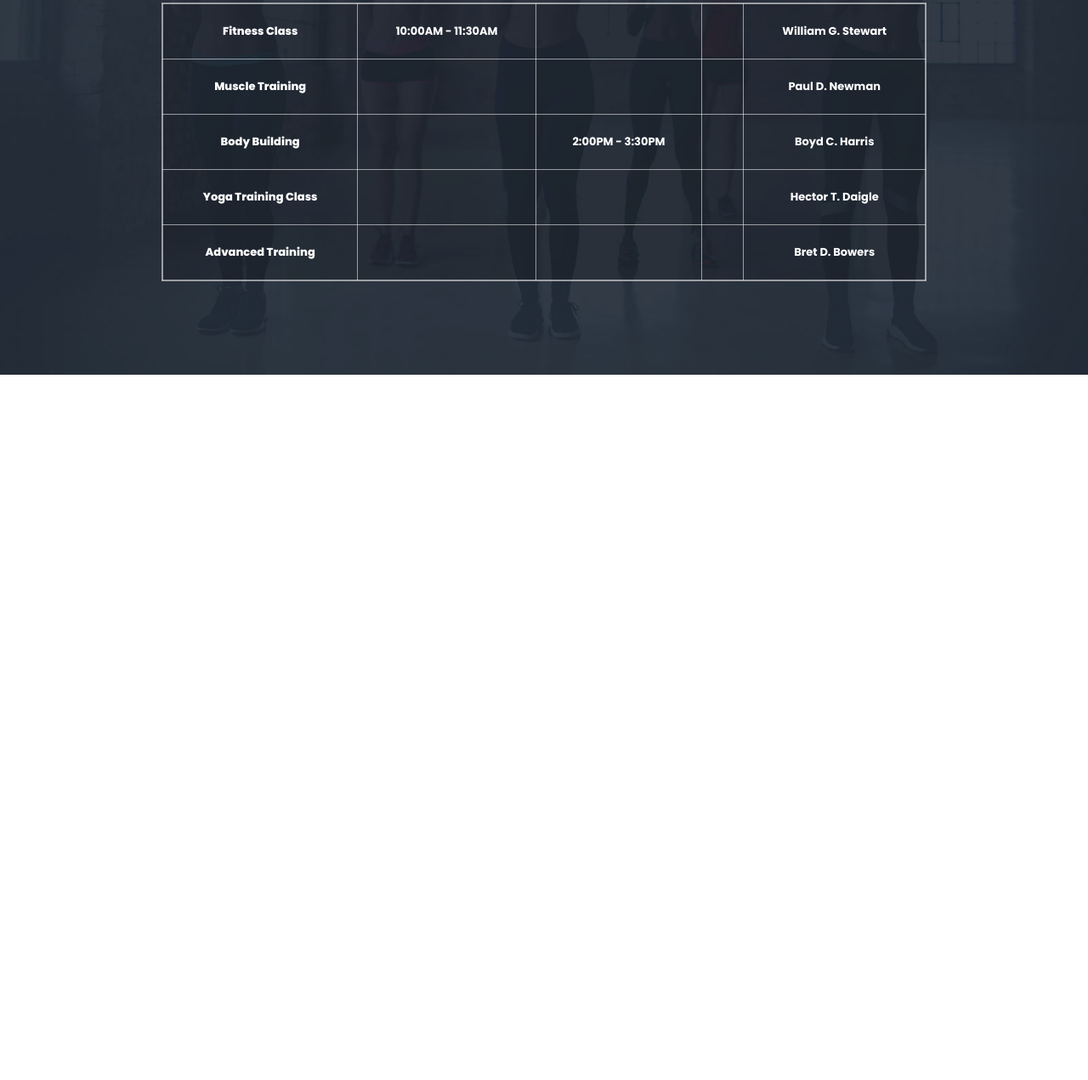
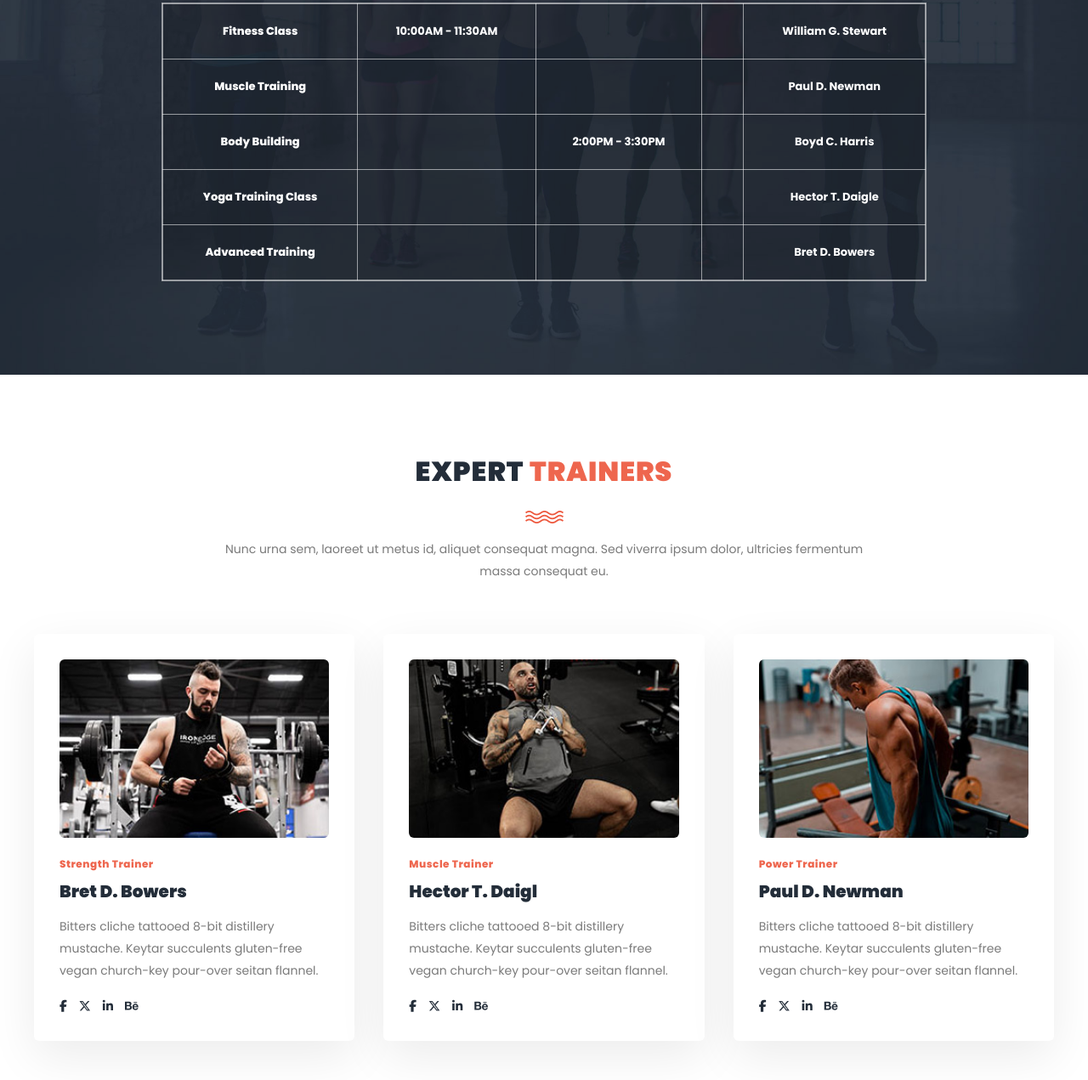
Before and after one commit to muscabibarahim797-arch/training_studio, a plain HTML site: page index.html in a window 1280 px wide. Shown: the part 3400-4671 px from the top of the page at 85% size. Before the commit the page ends 3841 px from the top, so only its background shows below. Drawn offline with Linux system fonts and the light colour scheme.

Commit message:
expart trainers

```diff
--- a/index.html
+++ b/index.html
@@ -331,6 +331,104 @@
 </section>
 
 
+<!-- ================= EXPERT TRAINERS ================= -->
+<section class="trainers" id="trainers">
+  <div class="container">
+    <!-- Head -->
+    <div class="trainers-head">
+      <h2 class="trainers-title">EXPERT <span>TRAINERS</span></h2>
+
+      <div class="trainers-wave" aria-hidden="true">
+        <img src="waves like line image.png" alt="">
+      </div>
+
+      <p class="trainers-subtitle">
+        Nunc urna sem, laoreet ut metus id, aliquet consequat magna. Sed viverra
+        ipsum dolor, ultricies fermentum massa consequat eu.
+      </p>
+    </div>
+
+    <!-- Cards -->
+    <div class="trainers-grid">
+      <!-- Qeybta 1 -->
+      <article class="trainer-card">
+        <div class="trainer-img">
+          <img src="first-trainer.jpg" alt="Trainer" />
+        </div>
+
+        <div class="trainer-body">
+          <p class="trainer-role">Strength Trainer</p>
+          <h3 class="trainer-name">Bret D. Bowers</h3>
+          <p class="trainer-text">
+            Bitters cliche tattooed 8-bit distillery mustache. Keytar succulents
+            gluten-free vegan church-key pour-over seitan flannel.
+          </p>
+
+          <div class="trainer-social">
+            <a href="#" aria-label="Facebook"><i class="fa-brands fa-facebook-f"></i></a>
+            <a href="#" aria-label="Twitter"><i class="fa-brands fa-x-twitter"></i></a>
+            <a href="#" aria-label="LinkedIn"><i class="fa-brands fa-linkedin-in"></i></a>
+            <a href="#" aria-label="Behance"><i class="fa-brands fa-behance"></i></a>
+          </div>
+        </div>
+      </article>
+
+      <!-- Qeybta 2 -->
+      <article class="trainer-card">
+        <div class="trainer-img">
+          <img src="second-trainer.jpg" alt="Trainer" />
+        </div>
+
+        <div class="trainer-body">
+          <p class="trainer-role">Muscle Trainer</p>
+          <h3 class="trainer-name">Hector T. Daigl</h3>
+          <p class="trainer-text">
+            Bitters cliche tattooed 8-bit distillery mustache. Keytar succulents
+            gluten-free vegan church-key pour-over seitan flannel.
+          </p>
+
+          <div class="trainer-social">
+            <a href="#" aria-label="Facebook"><i class="fa-brands fa-facebook-f"></i></a>
+            <a href="#" aria-label="Twitter"><i class="fa-brands fa-x-twitter"></i></a>
+            <a href="#" aria-label="LinkedIn"><i class="fa-brands fa-linkedin-in"></i></a>
+            <a href="#" aria-label="Behance"><i class="fa-brands fa-behance"></i></a>
+          </div>
+        </div>
+      </article>
+
+      <!-- Qeybta 3 -->
+      <article class="trainer-card">
+        <div class="trainer-img">
+          <img src="third-trainer.jpg" alt="Trainer" />
+        </div>
+
+        <div class="trainer-body">
+          <p class="trainer-role">Power Trainer</p>
+          <h3 class="trainer-name">Paul D. Newman</h3>
+          <p class="trainer-text">
+            Bitters cliche tattooed 8-bit distillery mustache. Keytar succulents
+            gluten-free vegan church-key pour-over seitan flannel.
+          </p>
+
+          <div class="trainer-social">
+            <a href="#" aria-label="Facebook"><i class="fa-brands fa-facebook-f"></i></a>
+            <a href="#" aria-label="Twitter"><i class="fa-brands fa-x-twitter"></i></a>
+            <a href="#" aria-label="LinkedIn"><i class="fa-brands fa-linkedin-in"></i></a>
+            <a href="#" aria-label="Behance"><i class="fa-brands fa-behance"></i></a>
+          </div>
+        </div>
+      </article>
+    </div>
+  </div>
+</section>
+
+
+
+
+
+
+
+
 
 
 
--- a/style.css
+++ b/style.css
@@ -718,6 +718,126 @@ body {
 }
 
 
+/* ================= EXPERT TRAINERS ================= */
+.trainers {
+  padding: 90px 0;
+  background: #fff;
+}
+
+.trainers-head {
+  text-align: center;
+  max-width: 760px;
+  margin: 0 auto 60px;
+}
+
+.trainers-title {
+  font-size: 32px;
+  font-weight: 900;
+  letter-spacing: 1px;
+  text-transform: uppercase;
+  color: #232d39;
+  margin-bottom: 12px;
+}
+
+.trainers-title span {
+  color: #ee664e;
+}
+
+.trainers-wave {
+  display: inline-flex;
+  gap: 6px;
+  margin: 10px 0 18px;
+}
+
+.trainers-wave span {
+  width: 18px;
+  height: 3px;
+  border-radius: 999px;
+  background: #ee664e;
+  display: inline-block;
+}
+
+.trainers-subtitle {
+  font-size: 14px;
+  line-height: 1.85;
+  color: #7a7a7a;
+}
+
+
+.trainers-grid {
+  display: grid;
+  grid-template-columns: repeat(3, minmax(0, 1fr));
+  gap: 34px;
+}
+
+
+.trainer-card {
+  background: #fff;
+  border-radius: 6px;
+  box-shadow: 0 18px 55px rgba(0, 0, 0, 0.08);
+  padding: 30px;
+  transition: .25s;
+}
+
+.trainer-card:hover {
+  transform: translateY(-4px);
+}
+
+
+.trainer-img {
+  border-radius: 6px;
+  overflow: hidden;
+  margin-bottom: 22px;
+}
+
+.trainer-img img {
+  width: 100%;
+  height: 210px;
+  object-fit: cover;
+  display: block;
+}
+
+
+.trainer-role {
+  color: #ee664e;
+  font-size: 12px;
+  font-weight: 800;
+  letter-spacing: .5px;
+  margin-bottom: 8px;
+}
+
+.trainer-name {
+  font-size: 20px;
+  font-weight: 900;
+  color: #232d39;
+  margin-bottom: 14px;
+}
+
+.trainer-text {
+  font-size: 14px;
+  line-height: 1.85;
+  color: #7a7a7a;
+  margin-bottom: 18px;
+}
+
+/* Social */
+.trainer-social {
+  display: flex;
+  gap: 14px;
+}
+
+.trainer-social a {
+  color: #232d39;
+  text-decoration: none;
+  font-size: 14px;
+  transition: .2s;
+}
+
+.trainer-social a:hover {
+  color: #ee664e;
+}
+
+
 
 
 
```
Also changed, not shown: first-trainer.jpg (added), second-trainer.jpg (added), third-trainer.jpg (added).
